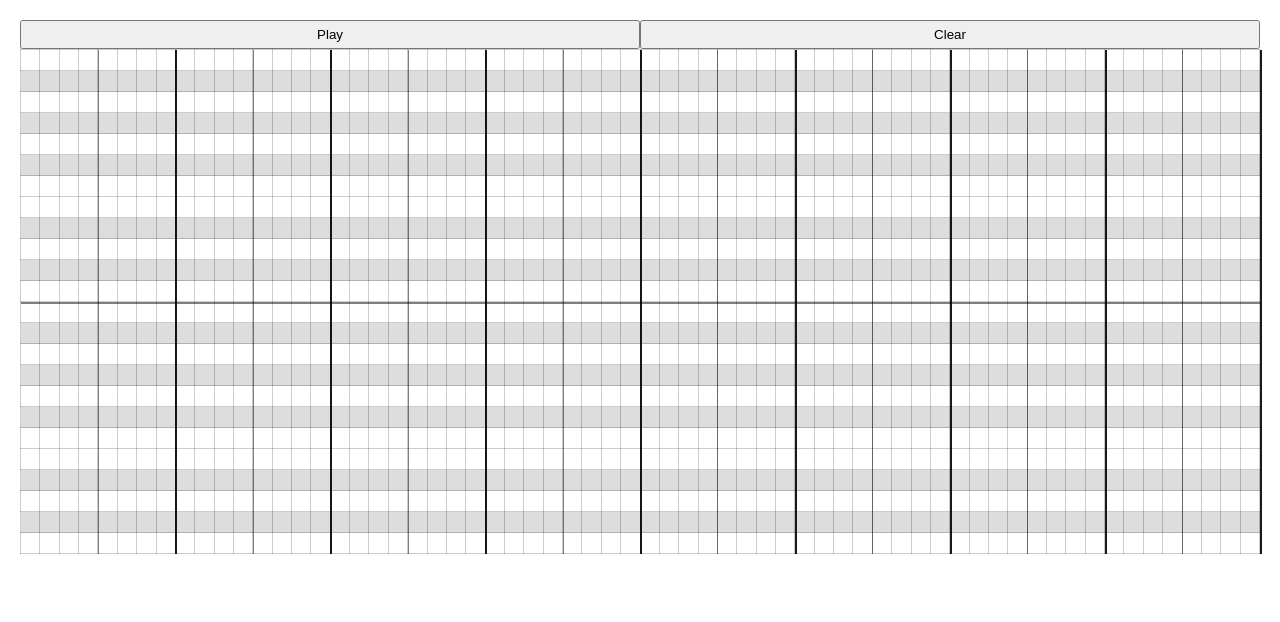
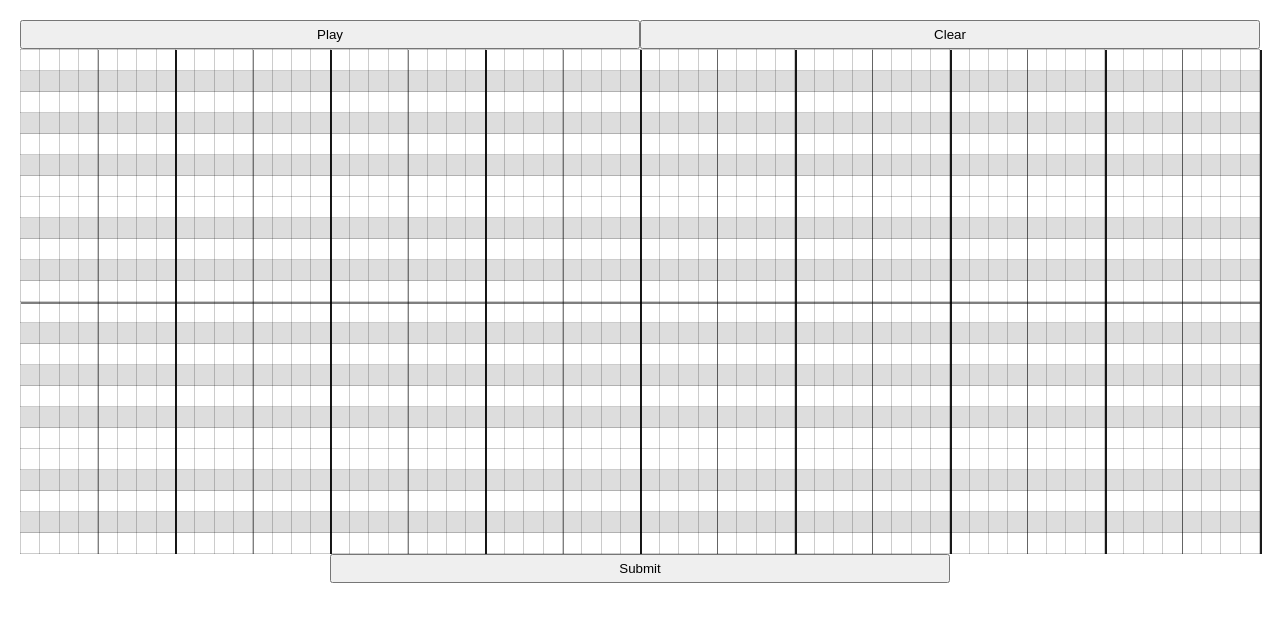
Before and after one commit to tadeas0/soarch, a React (Create React App) app in the folder frontend/: page / in a window 1280 px wide. Shown: the top 622 px of the page. Built offline with nearby package versions, Linux system fonts and the light colour scheme.

Commit message:
prepare note submit handler

```diff
--- a/frontend/src/App.tsx
+++ b/frontend/src/App.tsx
@@ -1,11 +1,16 @@
 import React from "react";
 import "./App.css";
 import PianoRoll from "./components/pianoRoll";
+import { Note } from "./sequencer";
 
 function App() {
+    const handleSubmit = (notes: Note[]) => {
+        console.log(notes);
+    };
+
     return (
         <div className="App">
-            <PianoRoll />
+            <PianoRoll onSubmit={handleSubmit} />
         </div>
     );
 }
--- a/frontend/src/components/pianoRoll.tsx
+++ b/frontend/src/components/pianoRoll.tsx
@@ -7,17 +7,19 @@ import {
     PIANO_ROLL_LOWEST_NOTE,
 } from "../constants";
 import usePlayback from "../hooks/usePlayback";
-import Sequencer from "../sequencer";
+import { Note, Sequencer } from "../sequencer";
 import "./pianoRoll.css";
 
 interface PianoRollProps {
     noteWidth?: number;
     noteHeight?: number;
+    onSubmit: (notes: Note[]) => void;
 }
 
 const PianoRoll: FunctionComponent<PianoRollProps> = ({
     noteWidth = DEFAULT_PIANO_ROLL_WIDTH,
     noteHeight = DEFAULT_PIANO_ROLL_HEIGHT,
+    onSubmit,
 }: PianoRollProps) => {
     const [noteGrid, setNoteGrid] = useState<boolean[][]>(
         Array.from(Array(noteHeight), () => Array(noteWidth).fill(false))
@@ -110,6 +112,13 @@ const PianoRoll: FunctionComponent<PianoRollProps> = ({
             <table>
                 <tbody>{renderNotes()}</tbody>
             </table>
+            <button
+                onClick={() =>
+                    onSubmit(Sequencer.transformGridToNotes(noteGrid))
+                }
+            >
+                Submit
+            </button>
         </div>
     );
 };
--- a/frontend/src/hooks/usePlayback.ts
+++ b/frontend/src/hooks/usePlayback.ts
@@ -1,5 +1,5 @@
 import { useEffect, useState } from "react";
-import Sequencer from "../sequencer";
+import { Sequencer } from "../sequencer";
 
 const usePlayback = (): [boolean, () => void] => {
     const [isPlaying, setIsPlaying] = useState(false);
--- a/frontend/src/sequencer.ts
+++ b/frontend/src/sequencer.ts
@@ -5,13 +5,13 @@ import {
     PIANO_ROLL_NOTE_SUBDIVISION,
 } from "./constants";
 
-interface Note {
+export interface Note {
     time: Tone.Unit.Time;
     pitch: Tone.Unit.Note;
     length: Tone.Unit.Time;
 }
 
-export default abstract class Sequencer {
+export abstract class Sequencer {
     private static synth: Tone.PolySynth | Tone.Synth = new Tone.PolySynth(
         Tone.Synth,
         {
```
